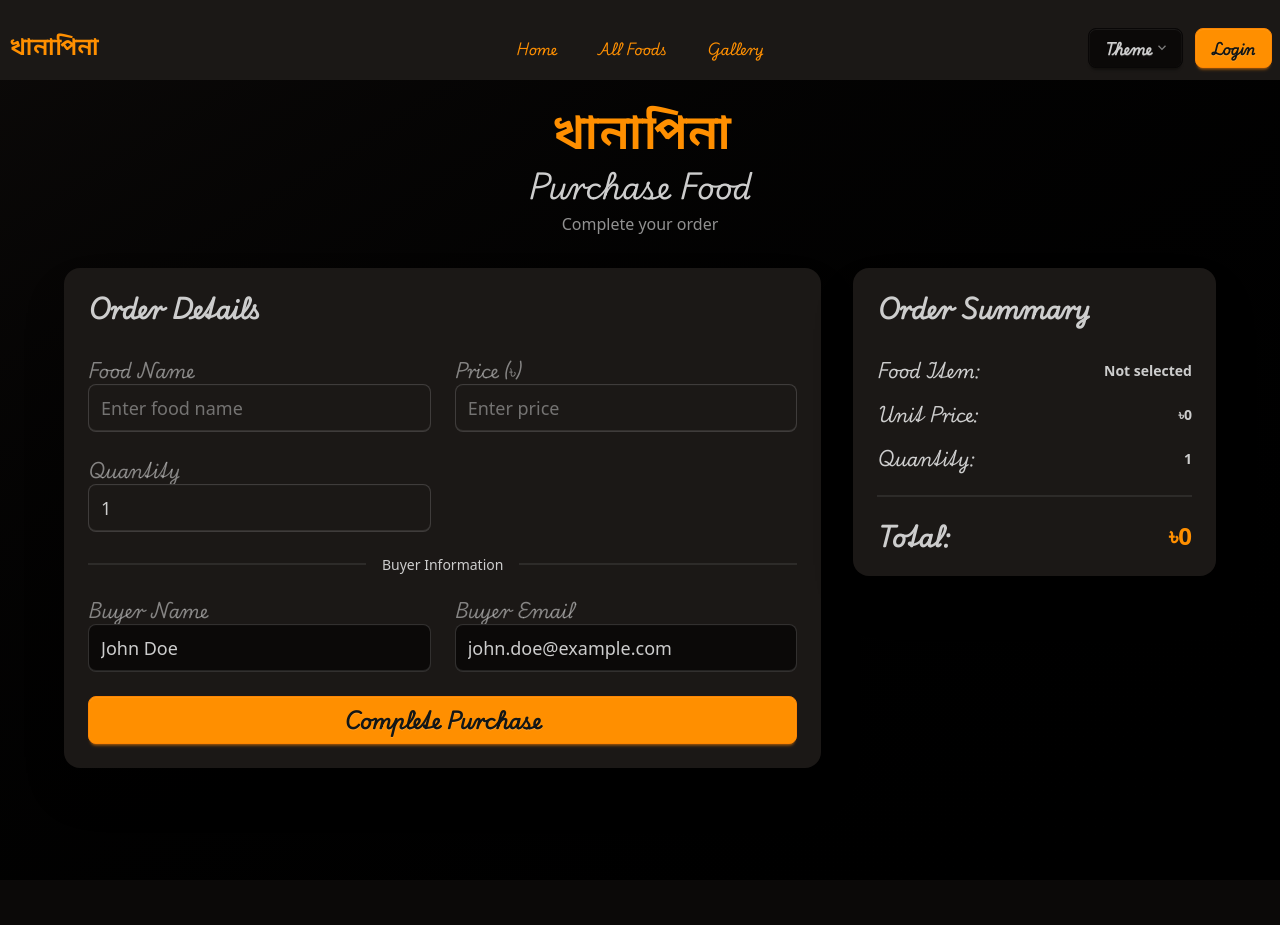
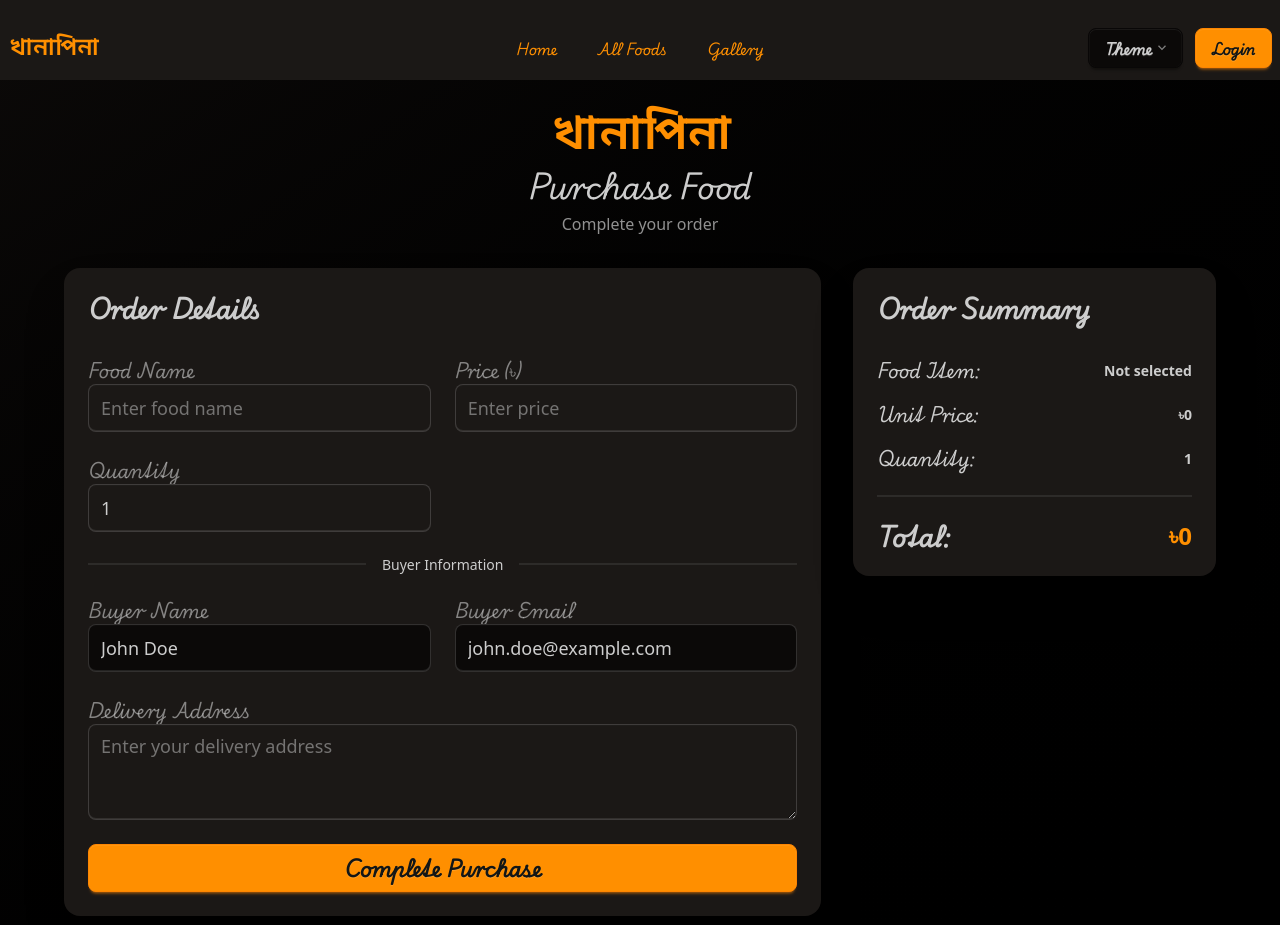
Before and after one commit to solaiman-islam-shadhin/khanapina, a React (Vite) app: page /purchase in a window 1280 px wide. Shown: the top 925 px of the page. Built offline with nearby package versions, Linux system fonts and the light colour scheme.

Commit message:
address filed added in purchase

```diff
--- a/src/components/pages/Purchase.jsx
+++ b/src/components/pages/Purchase.jsx
@@ -4,7 +4,8 @@ export const Purchase = () => {
   const [formData, setFormData] = useState({
     foodName: '',
     price: '',
-    quantity: 1
+    quantity: 1,
+    address: ''
   })
 
   // Mock logged-in user data (in real app, this would come from auth context)
@@ -130,6 +131,20 @@ export const Purchase = () => {
                     </div>
                   </div>
 
+                  <div className="form-control">
+                    <label className="label">
+                      <span className="label-text font-play text-lg">Delivery Address</span>
+                    </label>
+                    <textarea
+                      name="address"
+                      value={formData.address}
+                      onChange={handleChange}
+                      placeholder="Enter your delivery address"
+                      className="textarea textarea-bordered textarea-lg w-full focus:textarea-primary h-24"
+                      required
+                    ></textarea>
+                  </div>
+
                   <button
                     type="submit"
                     className="btn btn-primary btn-lg w-full font-play text-xl"
```
